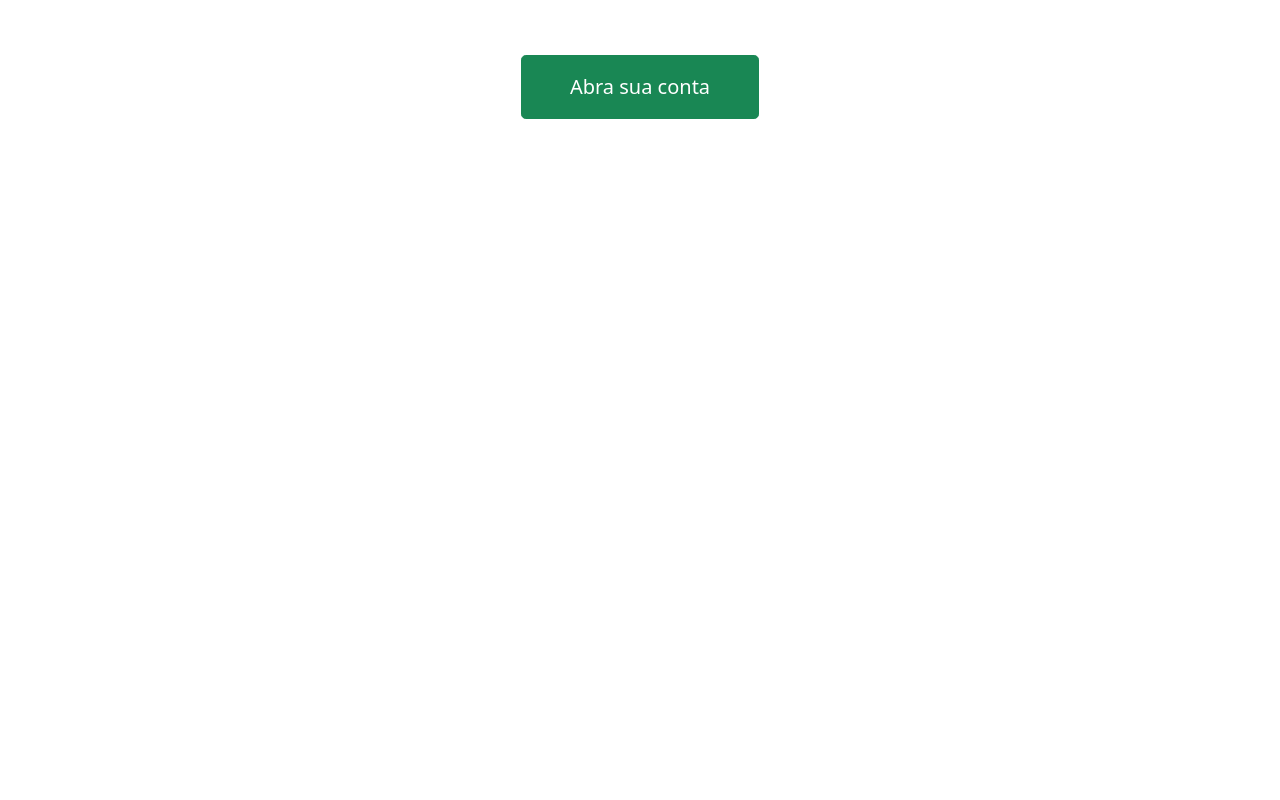
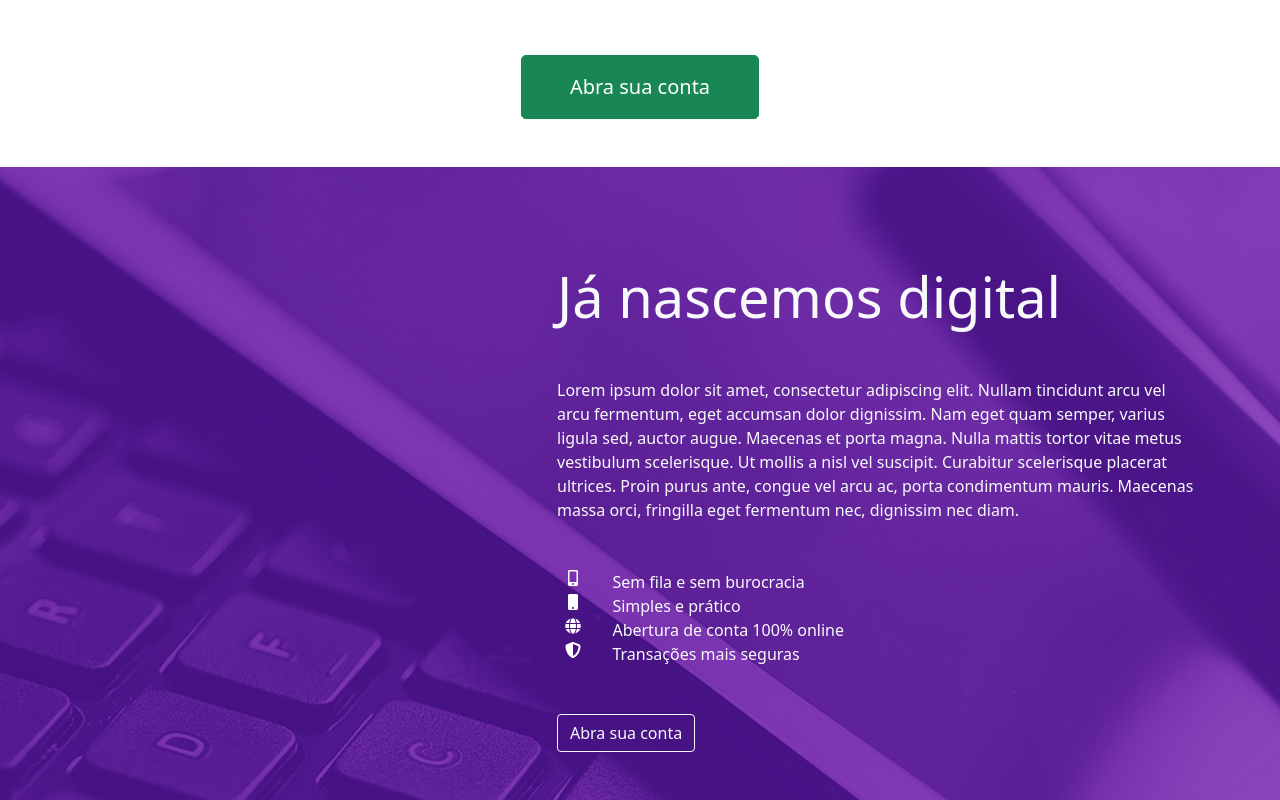
Before and after one commit to Lucashylario/magbank21, a React (Create React App) app: page / in a window 1280 px wide. Shown: the part 1661-2461 px from the top of the page. Before the commit the page ends 1828 px from the top, so only its background shows below. Built offline with nearby package versions, Linux system fonts and the light colour scheme.

Commit message:
add componente institutional

```diff
--- a/src/App.js
+++ b/src/App.js
@@ -5,6 +5,7 @@ import CardList from './components/CardList';
 import CenteredButton from './components/CenteredButton';
 import CreditCard from './components/CreditCard';
 import Navbar from './components/Navbar';
+import Institutional from './components/Institutional';
 
 import posts from './data/posts';
 
@@ -16,6 +17,8 @@ const App = () => (
       <CreditCard />
       <CardList posts={posts} />
       <CenteredButton>Abra sua conta</CenteredButton>
+
+      <Institutional />
     </div>
 );
 
--- /dev/null
+++ b/src/components/Institutional.js
@@ -0,0 +1,39 @@
+import React from 'react';
+import { Container, Row, Col, Button } from 'react-bootstrap';
+import IconText from './IconText';
+import './Institutional.scss';
+import { faGlobe, faMobile, faMobileAlt, faShieldAlt } from '@fortawesome/free-solid-svg-icons';
+
+const Institutional = () => (
+    <section className='institutional text-light py-5'>
+        <Container>
+            <Row>
+                <Col xs={12} lg={5}></Col>
+                <Col xs={12} lg={7}>
+                    <h2 className='institutional-title my-5'>Já nascemos digital</h2>
+                    <p className='mb-5'>
+                        Lorem ipsum dolor sit amet, consectetur adipiscing elit. Nullam tincidunt arcu vel arcu fermentum, eget accumsan dolor dignissim. Nam eget quam semper, varius ligula sed, auctor augue. Maecenas et porta magna. Nulla mattis tortor vitae metus vestibulum scelerisque. Ut mollis a nisl vel suscipit. Curabitur scelerisque placerat ultrices. Proin purus ante, congue vel arcu ac, porta condimentum mauris. Maecenas massa orci, fringilla eget fermentum nec, dignissim nec diam.
+                    </p>
+                    <IconText icon={faMobileAlt} color='#fff' className='mb-3'>
+                        Sem fila e sem burocracia
+                    </IconText>
+
+                    <IconText icon={faMobile} color='#fff' className='mb-3'>
+                        Simples e prático
+                    </IconText>
+
+                    <IconText icon={faGlobe} color='#fff' className='mb-3'>
+                        Abertura de conta 100% online
+                    </IconText>
+
+                    <IconText icon={faShieldAlt} color='#fff' className='mb-0'>
+                        Transações mais seguras
+                    </IconText>
+                    <Button variant='outline-light' className='mt-5'>Abra sua conta</Button>
+                </Col>
+            </Row>
+        </Container>
+    </section>
+);
+
+export default Institutional;
--- /dev/null
+++ b/src/components/Institutional.scss
@@ -0,0 +1,15 @@
+.institutional {
+    background-image: url(../assets/images/institutional.jpg);
+    background-size: cover;
+    background-position: center;
+
+    &-title {
+        font-size: 2.2rem;
+        font-weight: 400;
+        line-height: 1.2;
+
+        @media screen and (min-width: 992px) {
+            font-size: 3.5rem;
+        }
+    }
+}
```
Also changed, not shown: src/App.scss (line endings or trailing spaces), src/assets/images/institutional.jpg (added).
